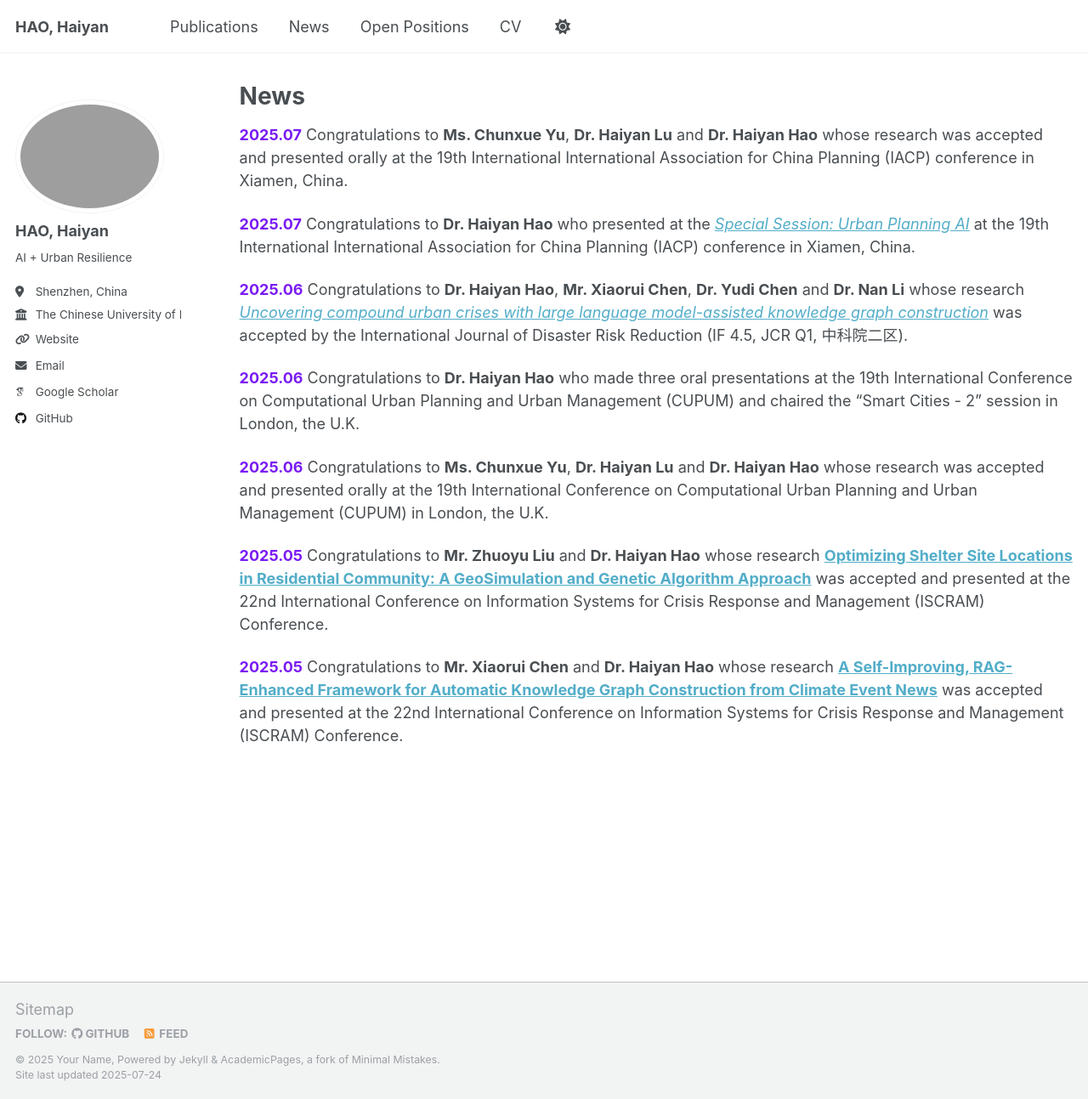
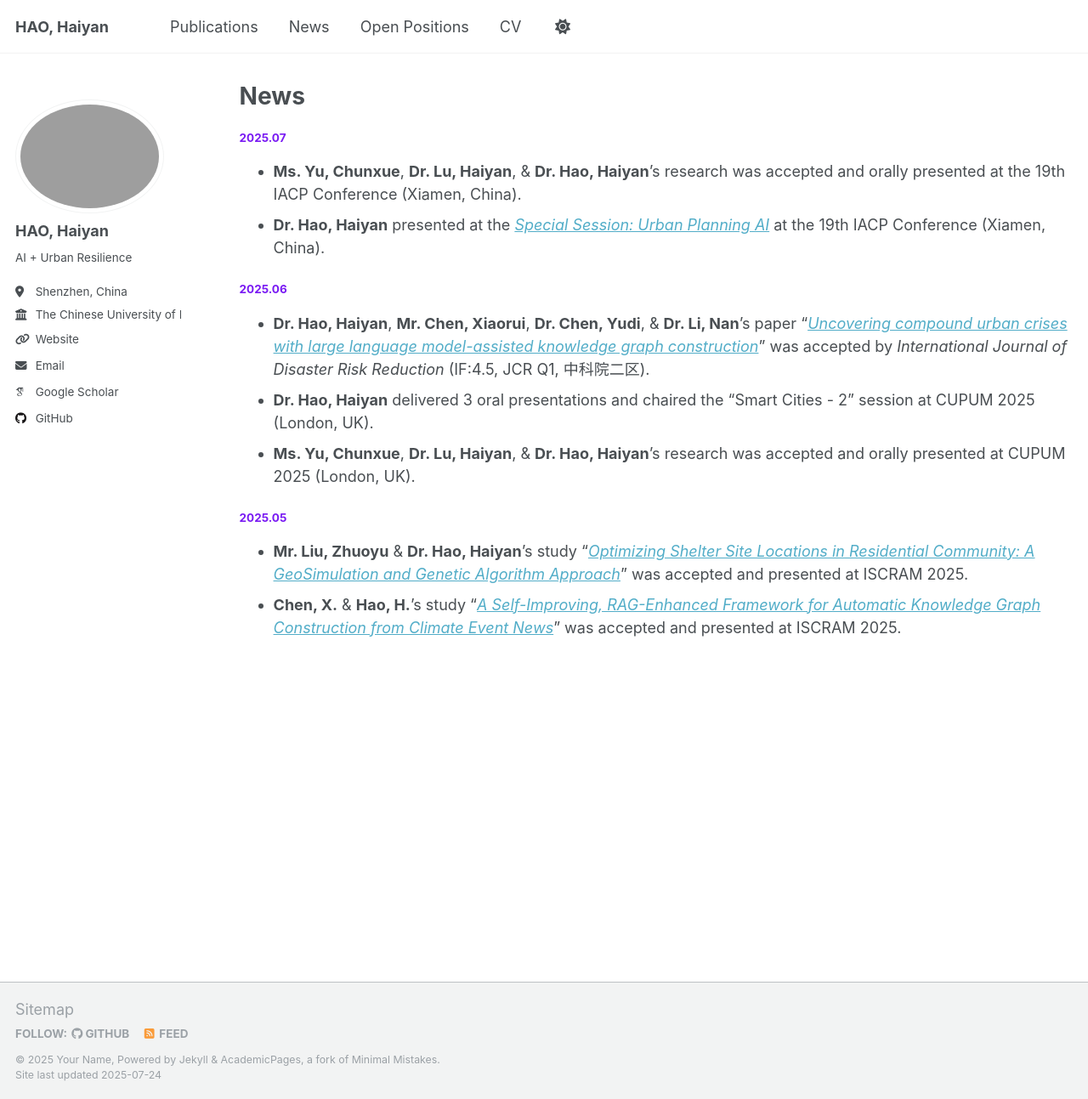
Before and after one commit to Haiyan-Hao/haiyan_hao, a Jekyll site: the page built from _pages/news.md, in a window 1280 px wide and 1293 px high. Shown: the whole window at 85% size. Built offline with Jekyll 4.4.1, drawn with Linux system fonts in a browser that asks for light colours; some web fonts are replaced.

Commit message:
Update news.md

```diff
--- a/_pages/news.md
+++ b/_pages/news.md
@@ -5,16 +5,15 @@ permalink: /news/
 author_profile: true
 ---
 
-**<font color="7a1bf3">2025.07</font>** Congratulations to **Ms. Chunxue Yu**, **Dr. Haiyan Lu** and **Dr. Haiyan Hao** whose research was accepted and presented orally at the 19th International International Association for China Planning (IACP) conference in Xiamen, China.
+#### <font color="7a1bf3">2025.07</font>
+- **Ms. Yu, Chunxue**, **Dr. Lu, Haiyan**, & **Dr. Hao, Haiyan**'s research was accepted and orally presented at the 19th IACP Conference (Xiamen, China).
+- **Dr. Hao, Haiyan** presented at the [*Special Session: Urban Planning AI*](https://mp.weixin.qq.com/s/5AAAUujGDOHbcvSrpja9aw) at the 19th IACP Conference (Xiamen, China).
 
-**<font color="7a1bf3">2025.07</font>** Congratulations to **Dr. Haiyan Hao** who presented at the [*Special Session: Urban Planning AI*](https://mp.weixin.qq.com/s/5AAAUujGDOHbcvSrpja9aw) at the 19th International International Association for China Planning (IACP) conference in Xiamen, China.
+#### <font color="7a1bf3">2025.06</font>
+- **Dr. Hao, Haiyan**, **Mr. Chen, Xiaorui**, **Dr. Chen, Yudi**, & **Dr. Li, Nan**'s paper "[*Uncovering compound urban crises with large language model-assisted knowledge graph construction*](https://www.sciencedirect.com/science/article/pii/S2212420925004935)" was accepted by *International Journal of Disaster Risk Reduction* (IF:4.5, JCR Q1, 中科院二区).
+- **Dr. Hao, Haiyan** delivered 3 oral presentations and chaired the "Smart Cities - 2" session at CUPUM 2025 (London, UK).
+- **Ms. Yu, Chunxue**, **Dr. Lu, Haiyan**, & **Dr. Hao, Haiyan**'s research was accepted and orally presented at CUPUM 2025 (London, UK).
 
-**<font color="7a1bf3">2025.06</font>** Congratulations to **Dr. Haiyan Hao**, **Mr. Xiaorui Chen**, **Dr. Yudi Chen** and **Dr. Nan Li** whose research [*Uncovering compound urban crises with large language model-assisted knowledge graph construction*](https://www.sciencedirect.com/science/article/pii/S2212420925004935) was accepted by the International Journal of Disaster Risk Reduction (IF 4.5, JCR Q1, 中科院二区).
-
-**<font color="7a1bf3">2025.06</font>** Congratulations to **Dr. Haiyan Hao** who made three oral presentations at the 19th International Conference on Computational Urban Planning and Urban Management (CUPUM) and chaired the "Smart Cities - 2" session in London, the U.K.
-
-**<font color="7a1bf3">2025.06</font>** Congratulations to **Ms. Chunxue Yu**, **Dr. Haiyan Lu** and **Dr. Haiyan Hao** whose research was accepted and presented orally at the 19th International Conference on Computational Urban Planning and Urban Management (CUPUM) in London, the U.K.
-
-**<font color="7a1bf3">2025.05</font>** Congratulations to **Mr. Zhuoyu Liu** and **Dr. Haiyan Hao** whose research [**Optimizing Shelter Site Locations in Residential Community: A GeoSimulation and Genetic Algorithm Approach**](https://ojs.iscram.org/index.php/Proceedings/article/view/153) was accepted and presented at the 22nd International Conference on Information Systems for Crisis Response and Management (ISCRAM) Conference.
-
-**<font color="7a1bf3">2025.05</font>** Congratulations to **Mr. Xiaorui Chen** and **Dr. Haiyan Hao** whose research [**A Self-Improving, RAG-Enhanced Framework for Automatic Knowledge Graph Construction from Climate Event News**](https://ojs.iscram.org/index.php/Proceedings/article/view/154) was accepted and presented at the 22nd International Conference on Information Systems for Crisis Response and Management (ISCRAM) Conference.
+#### <font color="7a1bf3">2025.05</font>
+- **Mr. Liu, Zhuoyu** & **Dr. Hao, Haiyan**'s study "[*Optimizing Shelter Site Locations in Residential Community: A GeoSimulation and Genetic Algorithm Approach*](https://ojs.iscram.org/index.php/Proceedings/article/view/153)" was accepted and presented at ISCRAM 2025.
+- **Chen, X.** & **Hao, H.**'s study "[*A Self-Improving, RAG-Enhanced Framework for Automatic Knowledge Graph Construction from Climate Event News*](https://ojs.iscram.org/index.php/Proceedings/article/view/154)" was accepted and presented at ISCRAM 2025.
```
